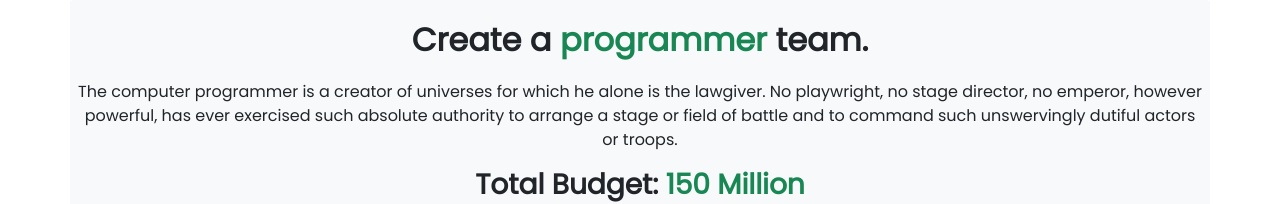
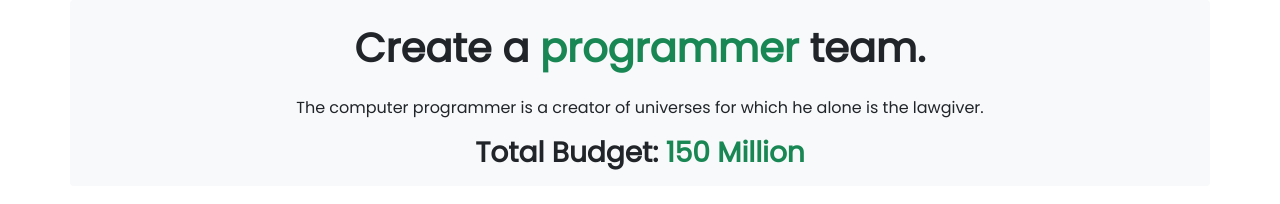
Before and after one commit to MmrMahfuj/create-programmer-team-8, a React (Create React App) app: page / in a window 1280 px wide. Shown: the top 204 px of the page. Built offline with nearby package versions, Linux system fonts and the light colour scheme.

Commit message:
remove console

```diff
--- a/src/components/Cart/Cart.js
+++ b/src/components/Cart/Cart.js
@@ -5,7 +5,6 @@ import { faShoppingCart, faUserCheck } from '@fortawesome/free-solid-svg-icons';
 const Cart = (props) => {
     console.log(props.cart);
     const { cart } = props;
-    console.log(cart);
 
     const totalAmount = cart.reduce((previous, current) => previous + current.hire, 0)
 
--- a/src/components/Header/Header.js
+++ b/src/components/Header/Header.js
@@ -3,8 +3,8 @@ import React from 'react';
 const Header = () => {
     return (
         <div className="container text-center bg-light rounded mb-5 p-2">
-            <h2 className="fw-bold lh-lg">Create a <span className="text-success">programmer</span> team.</h2>
-            <p>The computer programmer is a creator of universes for which he alone is the lawgiver. No playwright, no stage director, no emperor, however powerful, has ever exercised such absolute authority to arrange a stage or field of battle and to command such unswervingly dutiful actors or troops.</p>
+            <h1 className="fw-bold lh-lg">Create a <span className="text-success">programmer</span> team.</h1>
+            <p>The computer programmer is a creator of universes for which he alone is the lawgiver.</p>
             <h3 className="fw-bold">Total Budget: <span className="fw-bold text-success">150 Million</span></h3>
         </div>
     );
--- a/src/components/Programmer/Programmer.js
+++ b/src/components/Programmer/Programmer.js
@@ -1,6 +1,6 @@
 import React from 'react';
 import { FontAwesomeIcon } from '@fortawesome/react-fontawesome';
-import { faShoppingCart } from '@fortawesome/free-solid-svg-icons';
+import { faShoppingCart, } from '@fortawesome/free-solid-svg-icons';
 import './Programmer.css';
 
 const Programmer = (props) => {
@@ -20,6 +20,7 @@ const Programmer = (props) => {
                     onClick={() => props.handleButton(props.programmer)}
                     className="w-50 rounded pt-1 pb-1 btn-success"
                 > <FontAwesomeIcon icon={faShoppingCart} /> Add to cart</button>
+                <span></span>
             </div>
         </div>
     );
```
Also changed, not shown: src/components/Programmer/Programmer.css (line endings or trailing spaces).
